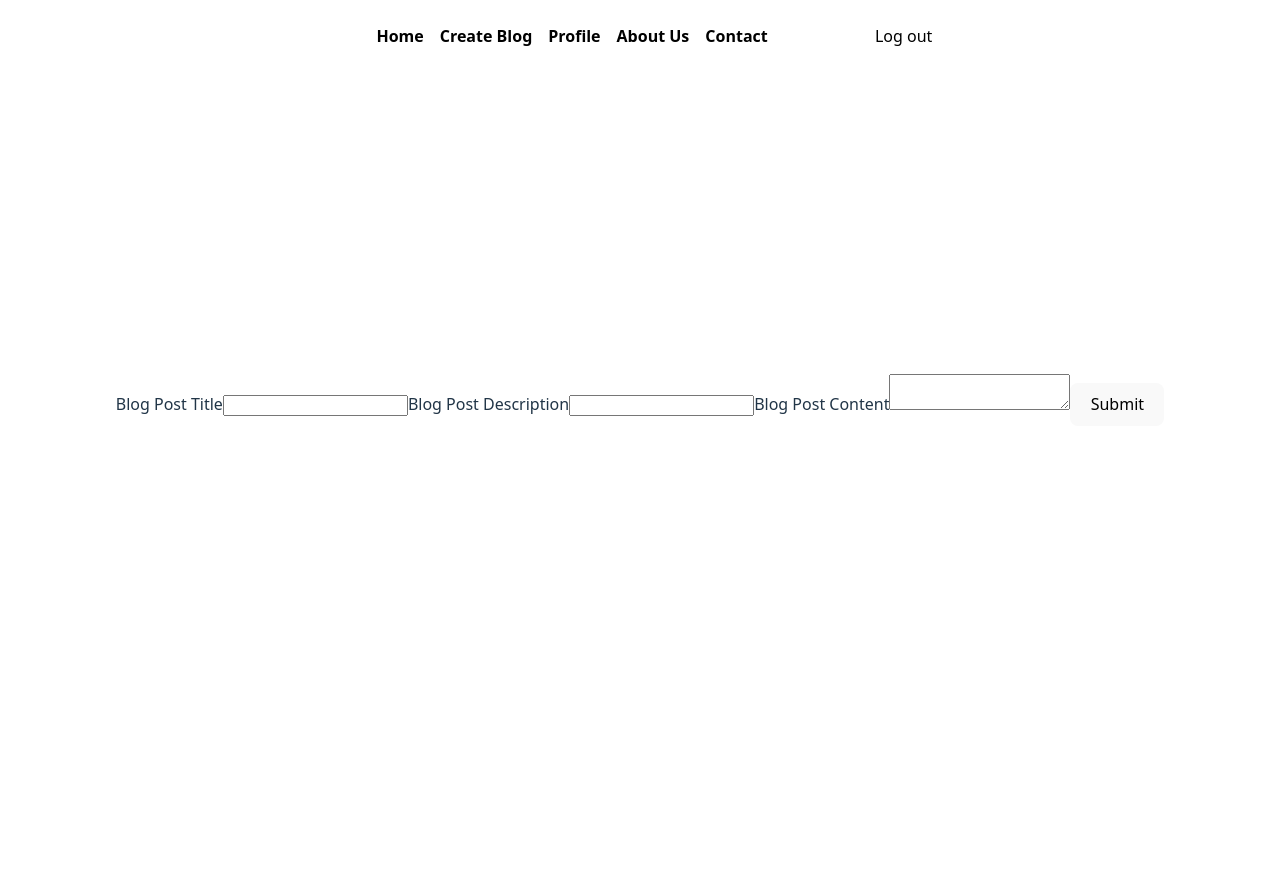
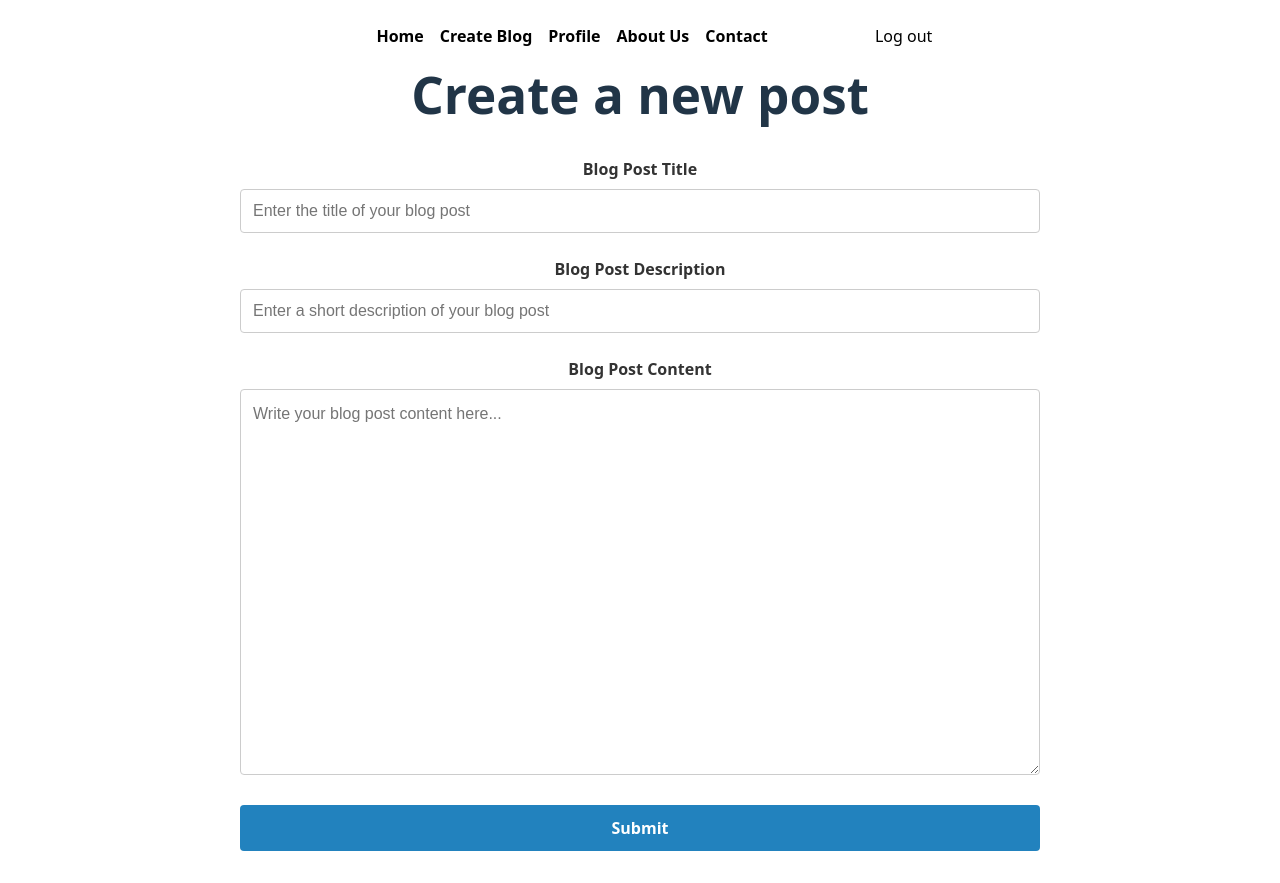
Before and after one commit to huichen-hc/MERN-blog-post, a React (Vite) app in the folder frontend/: page /createblog in a window 1280 px wide. Before the commit the page ends 800 px from the top, so only its background shows below. Built offline with nearby package versions, Linux system fonts and the light colour scheme; sample sign-in values are in the browser's storage.

Commit message:
Add css to CreateBlog form

```diff
--- a/frontend/src/App.css
+++ b/frontend/src/App.css
@@ -82,16 +82,18 @@ margin: 4px;
 }
 
 .login-form label,
-.create-user-form label {
+.create-user-form label,
+.create-blog-form label {
   display: block;
-  text-align: left;
   margin-bottom: 0.5rem;
   font-weight: bold;
   color: #333;
 }
 
 .login-form input,
-.create-user-form input {
+.create-user-form input,
+.create-blog-form input,
+.create-blog-form textarea {
   width: 100%;
   padding: 0.75rem;
   margin-bottom: 1.5rem;
@@ -103,14 +105,17 @@ margin: 4px;
 }
 
 .login-form input:focus,
-.create-user-form input:focus {
+.create-user-form input:focus,
+.create-blog-form input:focus,
+.create-blog-form textarea:focus {
   border-color: #2282be;
   outline: none;
   box-shadow: 0 0 4px rgba(34, 130, 190, 0.3);
 }
 
 .login-form button,
-.create-user-form button {
+.create-user-form button,
+.create-blog-form button {
   width: 100%;
   padding: 0.75rem;
   background-color: #2282be;
@@ -124,17 +129,18 @@ margin: 4px;
 }
 
 .login-form button:hover,
-.create-user-form button:hover {
+.create-user-form button:hover,
+.create-blog-form button:hover {
   background-color: #1a6fa5;
 }
 
-.login-form button:active,
-.create-user-form button:active {
-  background-color: #145a82;
+.create-blog-form {
+  min-width: 800px;
 }
 
-.login-form button:disabled,
-.create-user-form button:disabled {
-  background-color: #ccc;
-  cursor: not-allowed;
+.create-blog-form textarea {
+  resize: vertical;
+  overflow-y: auto;
+  line-height: 1.5;
+  font-family: Arial,sans-serif;
 }
--- a/frontend/src/pages/CreateBlog.jsx
+++ b/frontend/src/pages/CreateBlog.jsx
@@ -7,9 +7,7 @@ function CreateBlog() {
   const [description, setDescription] = useState("");
   const [content, setContent] = useState("");
 
-
   async function handleSubmit() {
-
     let submitObject = {
       title: title,
       description: description,
@@ -23,32 +21,42 @@ function CreateBlog() {
   }
 
   return (
-    <form onSubmit={handleSubmit}>
-      <label>Blog Post Title</label>
+    <>
+    <h1>Create a new post </h1>
+    <form className="create-blog-form" onSubmit={handleSubmit}>
+      <label htmlFor="title">Blog Post Title</label>
       <input
         type="text"
+        id="title"
+        placeholder="Enter the title of your blog post"
         onChange={(e) => setTitle(e.target.value)}
         maxLength={100}
         required
         name="title"
       />
-      <label>Blog Post Description</label>
+      <label htmlFor="description">Blog Post Description</label>
       <input
         type="text"
+        id="description"
+        placeholder="Enter a short description of your blog post"
         onChange={(e) => setDescription(e.target.value)}
         maxLength={200}
         required
         name="description"
       />
-      <label>Blog Post Content</label>
+      <label htmlFor="content">Blog Post Content</label>
       <textarea
+        id="content"
+        placeholder="Write your blog post content here..."
         onChange={(e) => setContent(e.target.value)}
         maxLength={5000}
         required
         name="content"
+        rows="15"
       />
       <button type="submit">Submit</button>
     </form>
+    </>
   );
 }
 
```
